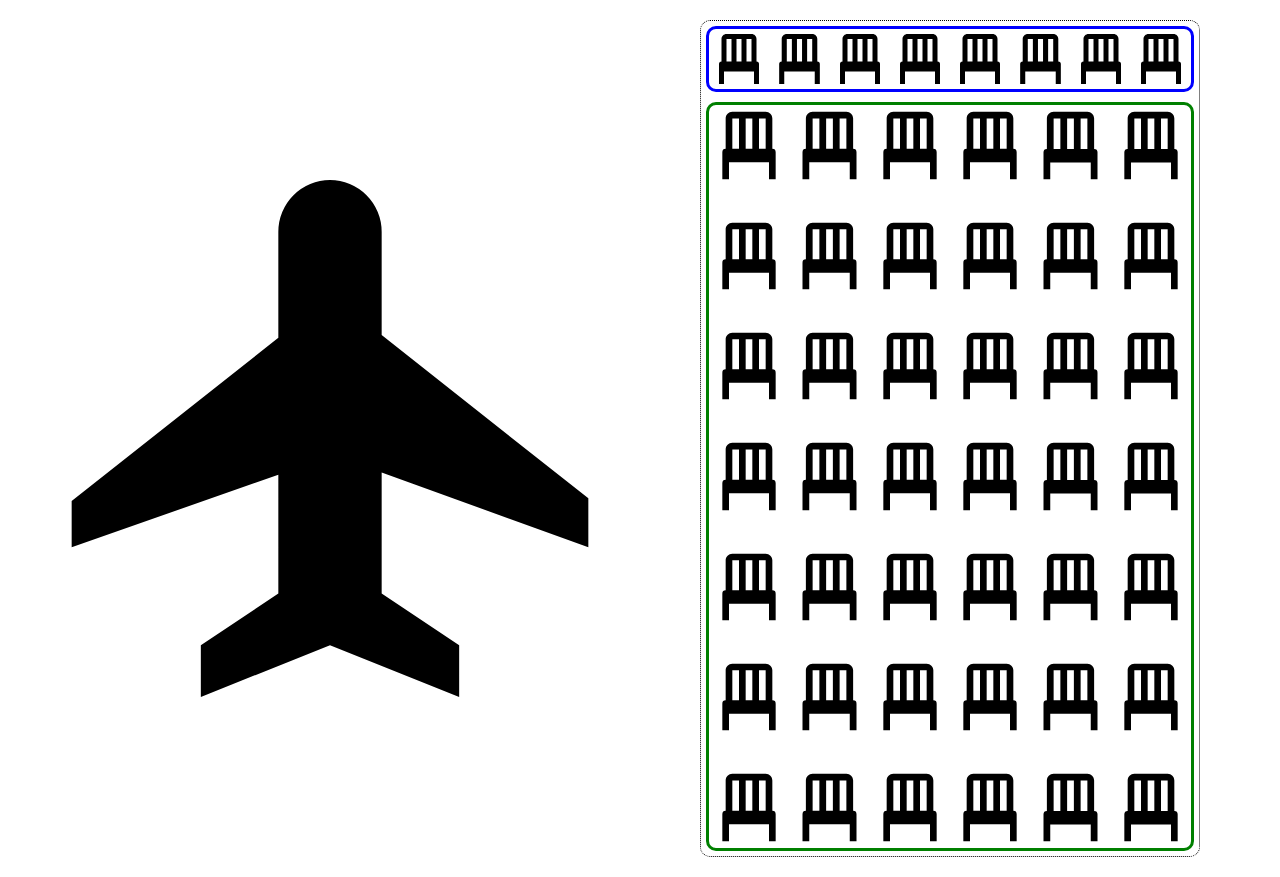
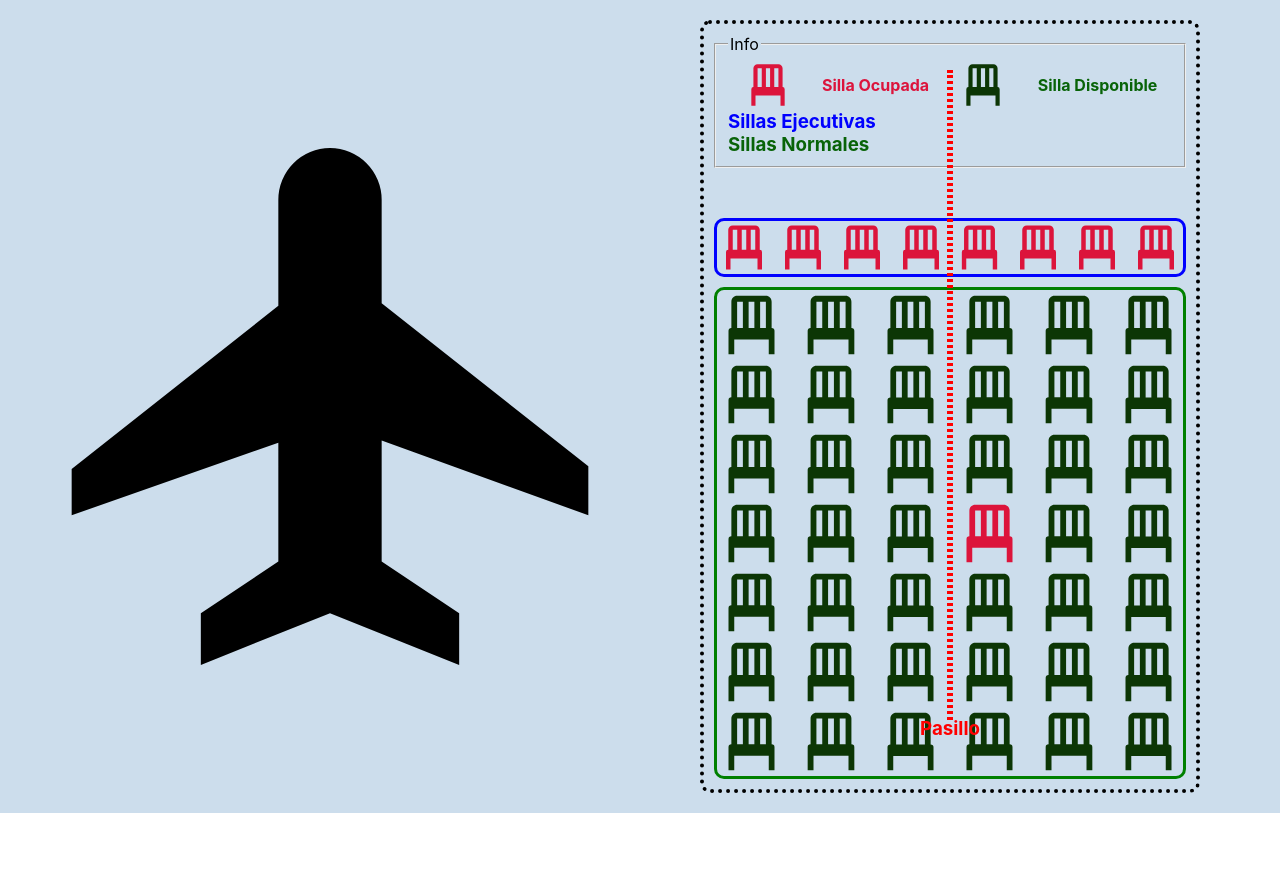
Before and after one commit to MateoR-gif/App_Reservas_ReactJS, a React (Create React App) app: page / in a window 1280 px wide. After the commit the page ends 813 px from the top, so only its background shows below. Built offline with nearby package versions, Linux system fonts and the light colour scheme.

Commit message:
Avances CSS

```diff
--- a/src/App.css
+++ b/src/App.css
@@ -2,6 +2,61 @@
   margin: 0;
   box-sizing: border-box;
   /* outline: 1px solid; */
+}
+
+.App{
+  background-color:rgb(204, 221, 236);
+}
+
+.green{
+  color: rgb(8, 99, 8);
+  font-weight: bolder;
+}
+
+.blue{
+  color: blue;
+  font-weight: bold;
+}
+
+.red{
+  color: #dc143c;
+  font-weight: bold;
+}
+
+.green__filter{
+  filter: invert(16%) sepia(27%) saturate(1479%) hue-rotate(66deg) brightness(96%) contrast(100%);
+}
+
+.green__filter:hover{
+  transition: all 0.3s;
+  filter: invert(16%) sepia(27%) saturate(1479%) hue-rotate(66deg) brightness(96%) contrast(100%) drop-shadow(2px 5px 5px #0F4208);
+}
+
+.black__filter{
+  filter: invert(8%) sepia(59%) saturate(762%) hue-rotate(146deg) brightness(96%) contrast(102%);
+}
+
+.red__filter{
+  filter: invert(22%) sepia(87%) saturate(7204%) hue-rotate(342deg) brightness(89%) contrast(93%);
+}
+
+.red__filter:hover{
+  transition: all 0.3s;
+  filter: invert(22%) sepia(87%) saturate(7204%) hue-rotate(342deg) brightness(89%) contrast(93%) drop-shadow(-5px 5px 5px #670B0B);
+}
+
+.info__container{
+  margin-bottom: 50px;
+}
+
+.info__sillas{
+  display: flex;
+  align-items: center;
+  justify-content: space-around;
+}
+
+.asiento__ejemplo{
+  width: 50px;
 }
 
 .avion__contenedor{
@@ -26,13 +81,13 @@
 }
 
 .asientos__contenedor{
-  border: 1px dotted;
+  border: 4px dotted;
   border-radius: 10px;
   width: 500px;
   display: flex;
   flex-direction: column;
   justify-content: center;
-  padding: 5px;
+  padding: 10px;
 }
 
 .ejecutivas{
@@ -41,17 +96,30 @@
   display: grid;
   grid-auto-flow: column;
   margin-bottom: 10px;
+  column-gap: 5px;
 }
 
 .normales{
   border: 3px solid green;
   border-radius: 10px;
   display: grid;
-  grid-auto-flow: column;
-  grid-template-columns: 2;
-  grid-template-rows: repeat(7, 1fr);
-  row-gap: 30px;
-  column-gap: 0px;
+  grid-template-columns: repeat(6, 1fr);
+  column-gap: 10px;
+}
+
+.separador{
+  border: 3px dotted red;
+  height: 650px;
+  align-self: center;
+  position: fixed;
+  bottom: 80px;
+}
+
+.pasillo__contenedor{
+  align-self: center;
+  position: absolute;
+  bottom: 60px;
+  color: red;
 }
 
 .asiento__contenedor{
@@ -61,4 +129,5 @@
 
 .asiento{
   width: 100%;
+  cursor: pointer;
 }
--- a/src/components/asientos/Asientos.js
+++ b/src/components/asientos/Asientos.js
@@ -3,18 +3,34 @@ import asiento from './asiento.svg'
 
 export default function Asientos() {
 
-  const ejecutivas = [1,2,3,4,5,6,7,8]
-  const normales = [9,10,11,12,13,14,15,16,17,18,19,20,21,22,23,24,25,26,
-    27,28,29,30,31,32,33,34,35,36,37,38,39,40,41,42,43,44,45,46,47,48,49,50]
+  const ejecutivas = [1, 2, 3, 4, 5, 6, 7, 8]
+  const normales = [9, 10, 11, 12, 13, 14, 15, 16, 17, 18, 19, 20, 21, 22, 23, 24, 25, 26,
+    27, 28, 29, 30, 31, 32, 33, 34, 35, 36, 37, 38, 39, 40, 41, 42, 43, 44, 45, 46, 47, 48, 49, 50]
 
   return (
     <div className='asientos__contenedor'>
+      <div className='info__container'>
+        <fieldset>
+          <legend>
+            Info
+          </legend>
+          <div className='info__sillas'>
+            <img src={asiento} alt="asiento" className='asiento__ejemplo red__filter'></img>
+            <h4 className='red'>Silla Ocupada</h4>
+            <img src={asiento} alt="asiento" className='asiento__ejemplo green__filter'></img>
+            <h4 className='green'>Silla Disponible</h4>
+          </div>
+          <h3 className='blue'>Sillas Ejecutivas</h3>
+          <h3 className='green'>Sillas Normales</h3>
+        </fieldset>
+
+      </div>
       <div className='ejecutivas'>
         {
-          ejecutivas.map((ejecutiva)=>{
-            return(
+          ejecutivas.map((ejecutiva) => {
+            return (
               <div className='asiento__contenedor' key={ejecutiva}>
-                <img src={asiento} alt="asiento" className='asiento'></img>
+                <img src={asiento} alt="asiento" className='asiento red__filter'></img>
               </div>
             )
           })
@@ -23,14 +39,18 @@ export default function Asientos() {
       <div className='normales'>
         {
           normales.map((normal) => {
-            return(
+            return (
               <div className='asiento__contenedor' key={normal}>
-                <img src={asiento} alt="asiento" className='asiento'></img>
+                <img src={asiento} alt="asiento" className={normal === 30 ? 'asiento red__filter' : 'asiento green__filter'}></img>
               </div>
             )
           })
         }
       </div>
+      <div className='separador'></div>
+      <div className='pasillo__contenedor'>
+        <h3>Pasillo</h3>
+      </div>
     </div>
   )
 }
```
